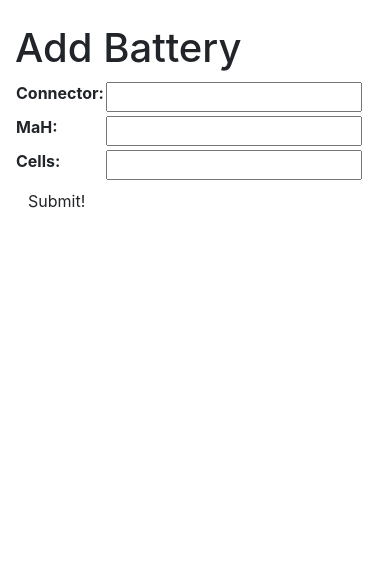
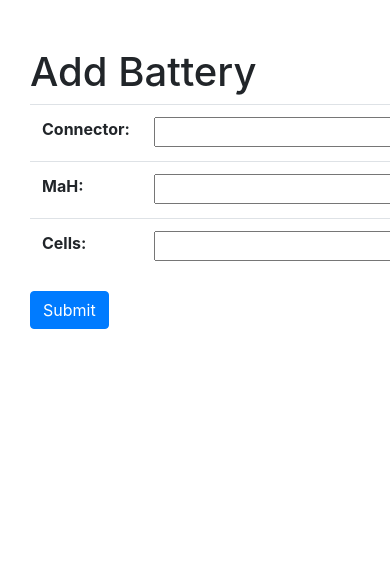
Before and after one commit to DDesrochers99/RC-collector, a Django app: page /battery/create/ in a window 390 px wide; the page is wider, and only the part inside the window is pictured. Shown: the part 56-625 px from the top of that part. Run offline with Django 4.2, Linux system fonts and the light colour scheme; some libraries are stand-ins or nearby versions.

Commit message:
Adds styling to CBV forms

```diff
--- a/main_app/templates/main_app/battery_form.html
+++ b/main_app/templates/main_app/battery_form.html
@@ -1,16 +1,18 @@
 {% extends 'base.html' %}
 
 {% block content %}
+  <div class="container mt-4">
     {% if object %}
-    <h1>Edit <span class="teal-text">{{object.name}}</span></h1>
+      <h1>Edit <span class="text-primary">{{ object.name }}</span></h1>
     {% else %}
       <h1>Add Battery</h1>
     {% endif %}
     <form action="" method="post">
       {% csrf_token %}
-    <table>
+      <table class="table">
         {{ form.as_table }}
       </table>
-    <input type="submit" value="Submit!" class="btn">
+      <button type="submit" class="btn btn-primary">Submit</button>
     </form>
+  </div>
 {% endblock %}
--- a/main_app/templates/main_app/remotecontrolvehicle_form.html
+++ b/main_app/templates/main_app/remotecontrolvehicle_form.html
@@ -3,7 +3,7 @@
 {% block content %}
 
 {% if object %}
-  <h1>Edit <span class="teal-text">{{ rc.model }}</span></h1>
+  <h1>Edit <span class="teal-text">{{ object.name }}</span></h1>
 {% else %}
   <h1>Add RC</h1>
 {% endif %}
--- a/main_app/templates/main_app/remotecontrolvehicle_list.html
+++ b/main_app/templates/main_app/remotecontrolvehicle_list.html
@@ -6,8 +6,8 @@
 
     <div class="row">
       {% for vehicle in object_list %}
-        <div class="col-md-4">
-          <div class="card mb-4">
+        <div class="col-md-6">
+          <div class="card mb-2">
             <a href="{% url 'detail' vehicle.id %}">
               <div class="card-body">
                 <h5 class="card-title">{{ vehicle.brand }} - {{ vehicle.model }}</h5>
```
Lines whose indentation alone changed are shown as unchanged.
